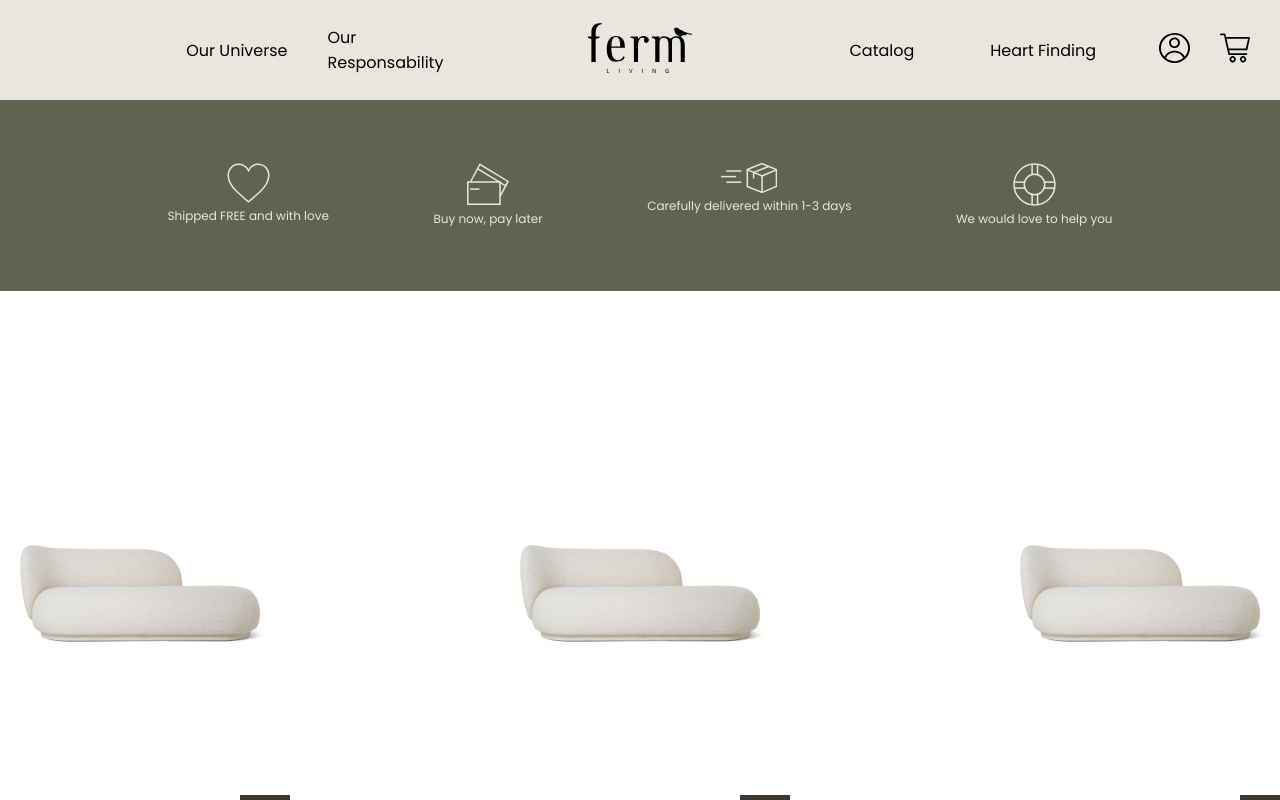
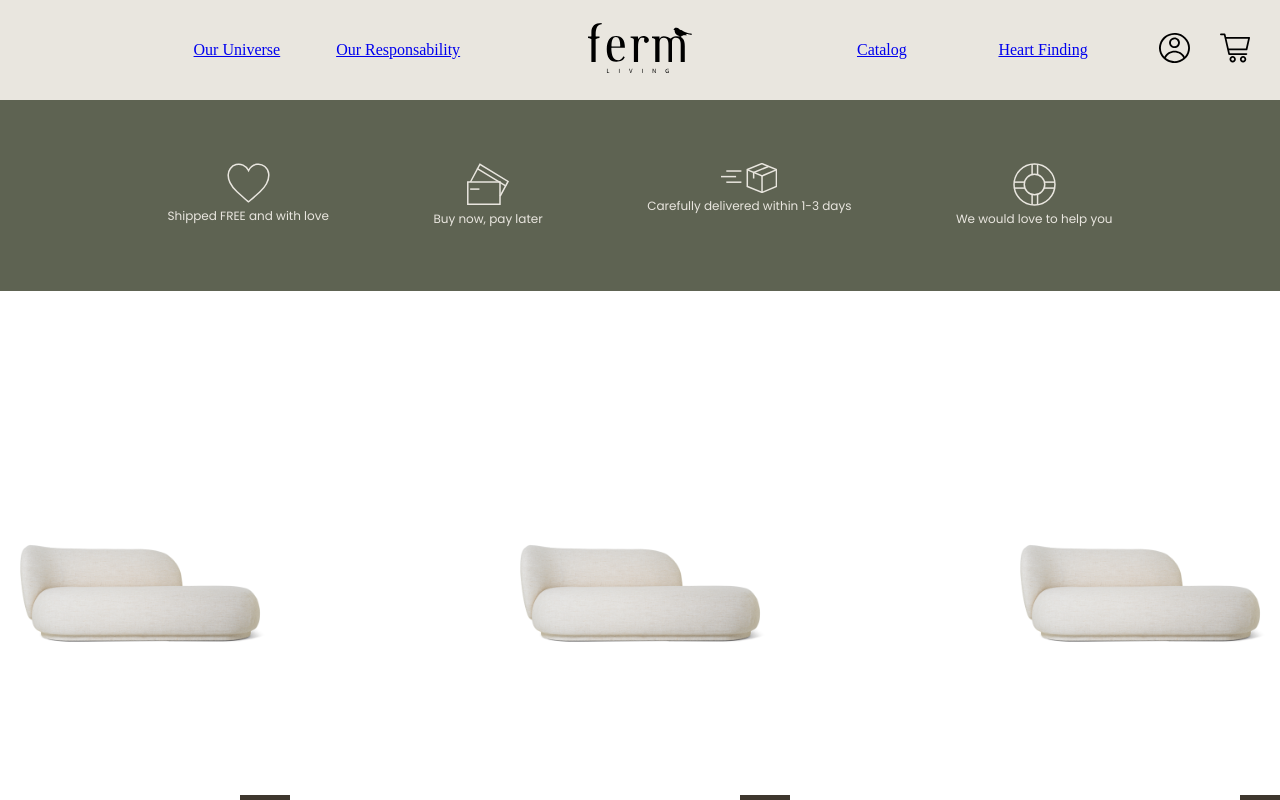
Before and after one commit to David25750/Ferm-living, a Vue app: page / in a window 1280 px wide. Shown: the top 800 px of the page. Built offline with nearby package versions, Linux system fonts and the light colour scheme.

Commit message:
Navigation transition des balises a en router link

```diff
--- a/src/components/Header.vue
+++ b/src/components/Header.vue
@@ -4,35 +4,45 @@
     <nav class="menu">
         <ul class="menu__list -un">
             <li class="menu__item">
-                <a class="menu__link" href="">Our Universe</a>
+                <router-link to="universe">Our Universe</router-link>
+                <!--<a class="menu__link" href="">Our Universe</a>-->
             </li>
         </ul>
         <ul class="menu__list -deux">
             <li class="menu__item">
-                <a class="menu__link" href="">Our Responsability</a>
+                <router-link to="responsibility">Our Responsability</router-link>
+                <!--<a class="menu__link" href="">Our Responsability</a>-->
             </li>
         </ul>
         <ul class="menu__list -trois">
             <li class="menu__item -logo">
-                <img src="../assets/img/logo_ferm_living.svg" alt="">
+                <router-link to="/">
+                    <img src="../assets/img/logo_ferm_living.svg" alt="">
+                </router-link>
             </li>
         </ul>
         <ul class="menu__list -quatre">
             <li class="menu__item">
-                <a class="menu__link" href="">Catalog</a>
+                <router-link to="catalogue">Catalog</router-link>
+                <!--<a class="menu__link" href="">Catalog</a>-->
             </li>
         </ul>
         <ul class="menu__list -cinq">
             <li class="menu__item">
-                <a class="menu__link" href="">Heart Finding</a>
+                <router-link to="tinderTutoriel">Heart Finding</router-link>
+                <!--<a class="menu__link" href="">Heart Finding</a>-->
             </li>
         </ul>
         <ul class="menu__list -six">
             <li class="menu__item">
-                <img src="../assets/icon/compte.svg" alt="">
+                <router-link to="compte">
+                    <img src="../assets/icon/compte.svg" alt="">
+                </router-link>
             </li>
             <li class="menu__item">
-                <img src="../assets/icon/caddie.svg" alt="">
+                <router-link to="achatSelection">
+                    <img src="../assets/icon/caddie.svg" alt="">
+                </router-link>
             </li>
         </ul>
     </nav>
```
